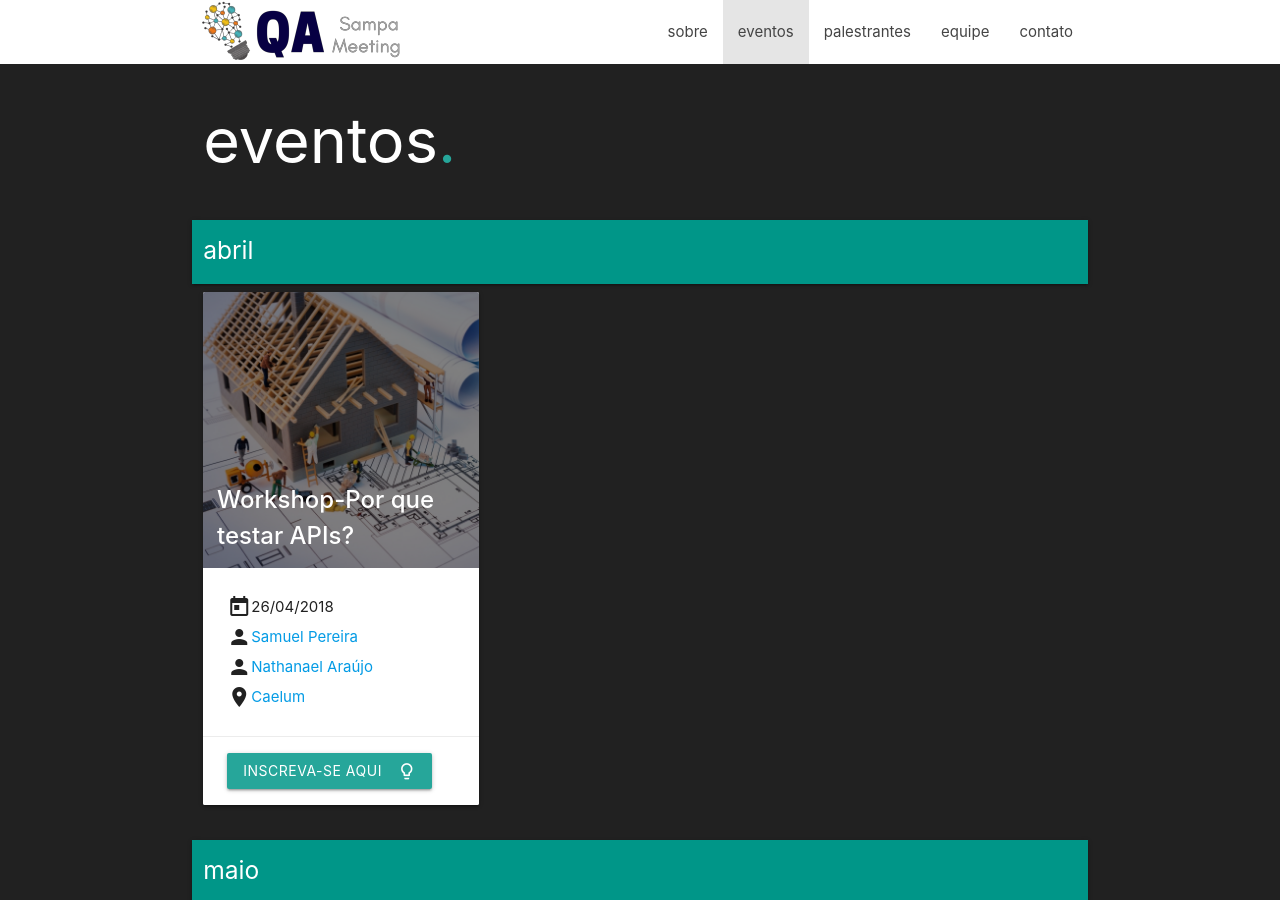
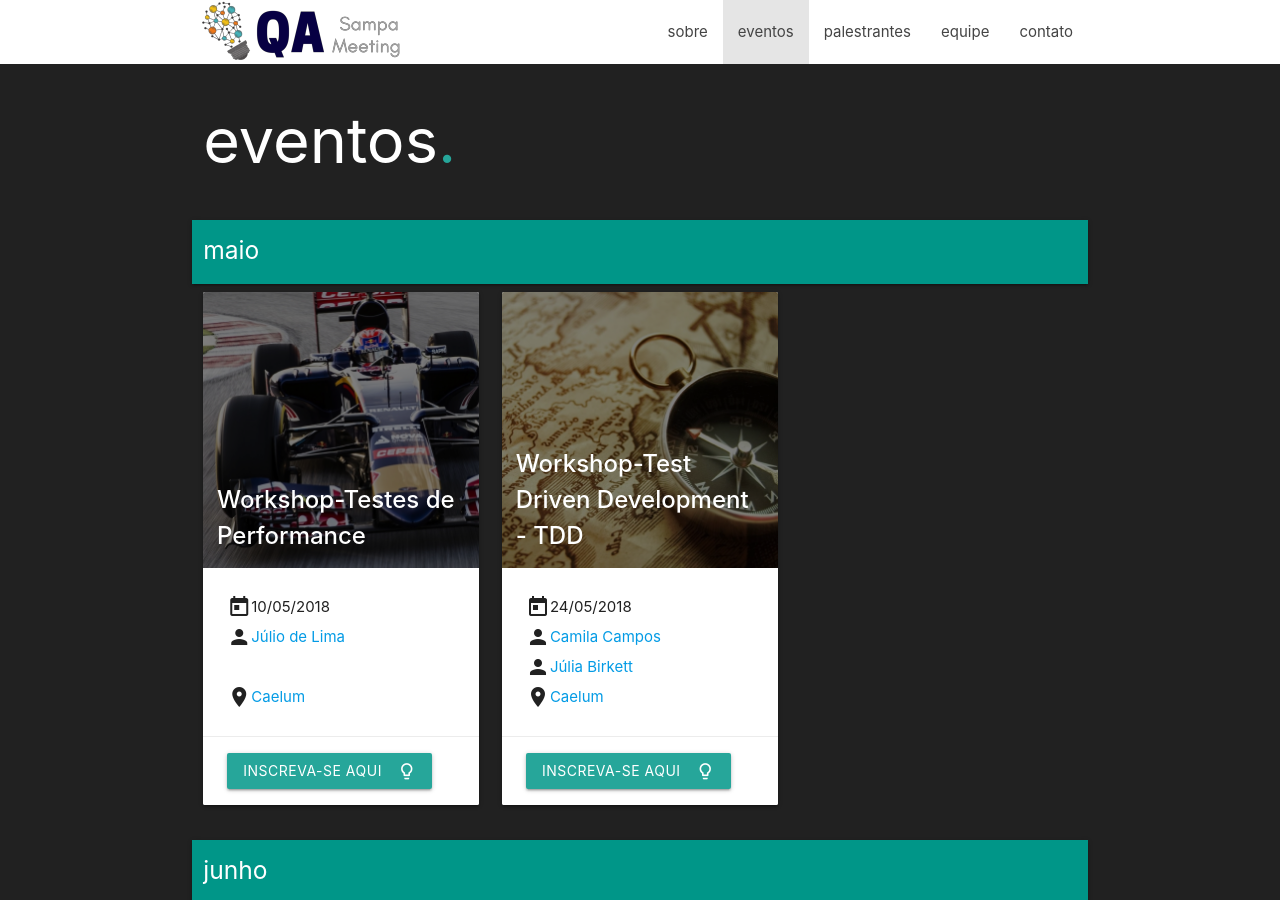
Before and after one commit to qasampameeting/qasampameeting.github.io, a Jekyll site: the page built from events.md, in a window 1280 px wide and 900 px high. Built offline with Jekyll 4.4.1, drawn with Linux system fonts in a browser that asks for light colours; nearby versions of some CDN libraries.

Commit message:
Update events calendar

```diff
--- a/_data/events.yml
+++ b/_data/events.yml
@@ -1,16 +1,4 @@
 # EVENTS
-abril:
-  - date: 26-04-2018
-    title: Workshop-Por que testar APIs?
-    speaker:
-      - samuelpereira
-      - nathanaelaraujo
-    place:
-      name: Caelum
-      map_link: https://goo.gl/maps/oHG1CCARKDN2
-    image: 26-04-2018.jpg
-    link: https://www.eventbrite.com.br/e/por-que-testar-apis-inscricoes-a-partir-do-dia-19-04-as-23h-registration-43291305460
-
 maio:
   - date: 10-05-2018
     title: Workshop-Testes de Performance
```
Also changed, not shown: _data/speakers.yml (+10 -10 lines).
